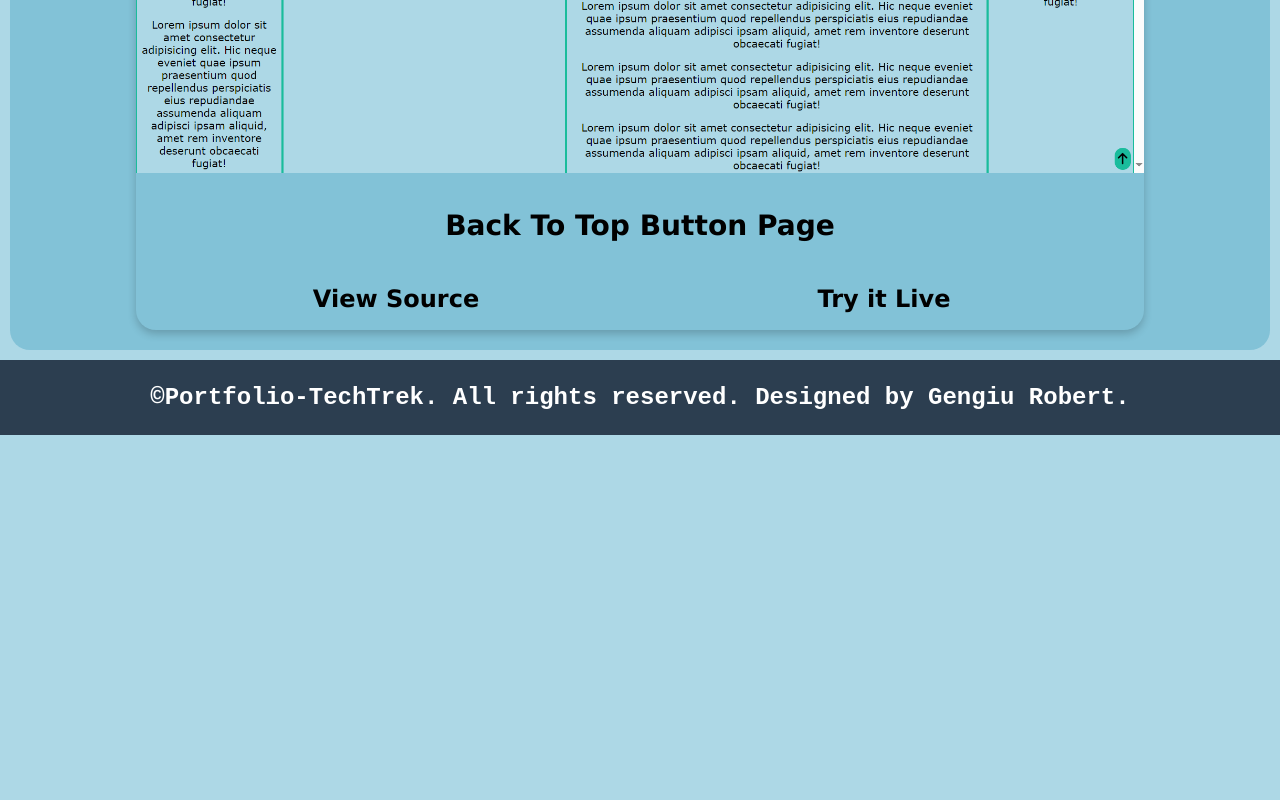
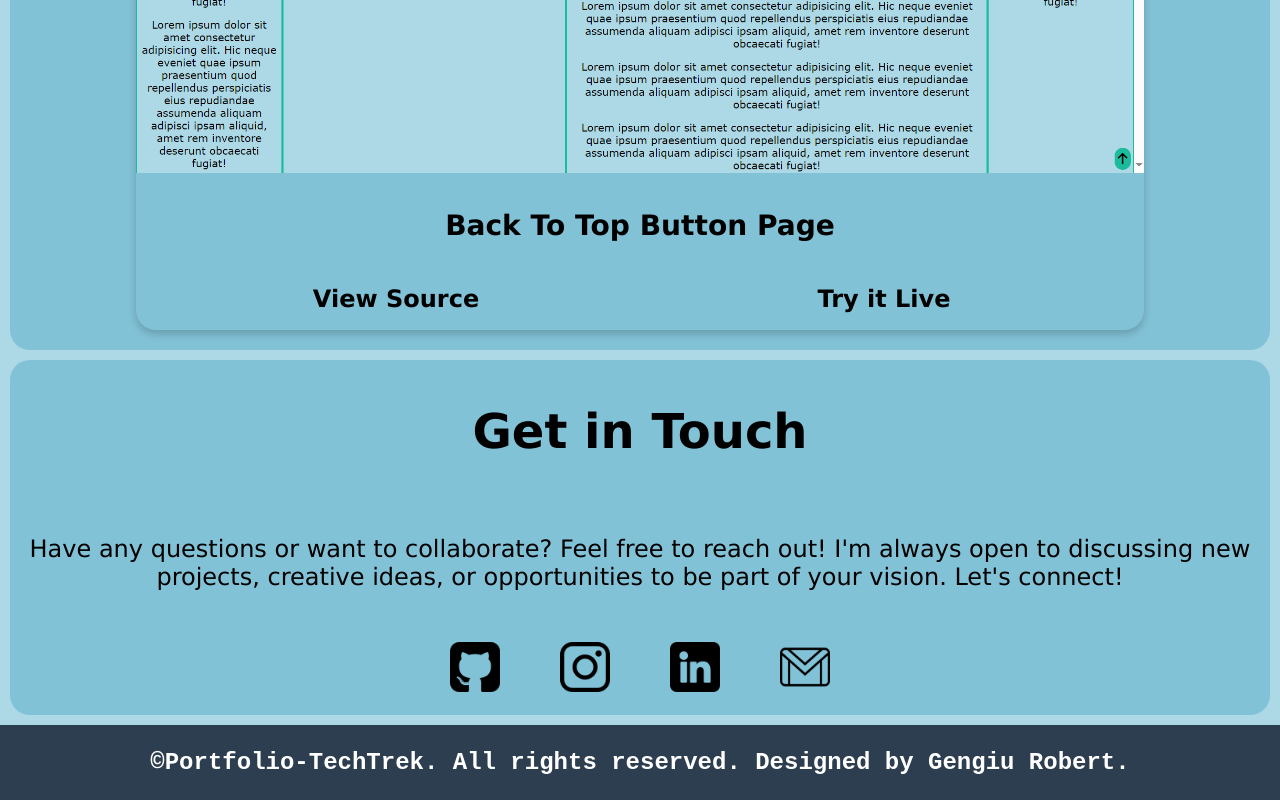
Before and after one commit to GengiuRobert/Portfolio-TechTrek, a plain HTML site: page index.html in a window 1280 px wide. Shown: the part 3900-4700 px from the top of the page. Before the commit the page ends 4335 px from the top, so only its background shows below. Drawn offline with Linux system fonts and the light colour scheme.

Commit message:
contact section created

```diff
--- a/index.css
+++ b/index.css
@@ -75,7 +75,8 @@ footer {
 }
 
 .about-me,
-.portfolio {
+.portfolio,
+.contact {
     text-align: center;
     font-family: Verdana, Geneva, Tahoma, sans-serif;
     font-size: 1.5em;
@@ -90,7 +91,9 @@ footer {
 .about-me h1,
 .about-me p,
 .portfolio h1,
-.portfolio p {
+.portfolio p,
+.contact h1,
+.contact p {
     padding: 10px;
 }
 
@@ -146,6 +149,35 @@ footer {
     background-color: hsla(0, 0%, 45%, 0.5);
 }
 
+.buttons2 {
+    list-style: none;
+    padding: 0;
+    margin: 0;
+    display: flex;
+    text-align: center;
+}
+
+.buttons2 img {
+    width: 50px;
+    height: 50px;
+}
+
+.buttons2 li {
+    flex: 1 1 0;
+    width: 100%;
+    padding: 15PX;
+}
+
+.buttons2 a {
+    text-decoration: none;
+    color: black;
+    text-align: center;
+    padding: 15px;
+    text-wrap: nowrap;
+    font-weight: bolder;
+    border-radius: 15px;
+}
+
 @media screen and (max-width:768px) {
     .navbar ul {
         list-style: none;
@@ -174,4 +206,12 @@ footer {
         text-align: center;
     }
 
+    .buttons2 {
+        list-style: none;
+        padding: 0;
+        margin: 0;
+        display: flex;
+        flex-direction: column;
+        text-align: center;
+    }
 }
--- a/index.html
+++ b/index.html
@@ -18,7 +18,7 @@
             <ul>
                 <li><a href="#C1">About Me</a></li>
                 <li><a href="#C2">Portfolio</a></li>
-                <li><a href="#">Contact</a></li>
+                <li><a href="#C3">Contact</a></li>
             </ul>
         </div>
     </header>
@@ -98,6 +98,23 @@
                 </div>
             </div>
         </div>
+
+        <div id="C3" class="contact">
+            <h1>Get in Touch</h1>
+            <p>Have any questions or want to collaborate? Feel free to reach out! I'm always open to discussing new
+                projects, creative ideas, or opportunities to be part of your vision. Let's connect!</p>
+            <div class="container">
+                <ul class="buttons2">
+                    <li><a href="https://github.com/GengiuRobert"><img src="img/github-sign.png"></a></li>
+                    <li><a href="https://www.instagram.com/robertg09?igsh=MWZxaHZyNTJ5eHh0dQ%3D%3D&utm_source=qr"><img
+                                src="img/instagram.png"></a></li>
+                    <li><a
+                            href="https://www.linkedin.com/in/robert-constantin-gengiu-ab3a2b277?utm_source=share&utm_campaign=share_via&utm_content=profile&utm_medium=ios_app"><img
+                                src="img/linkedin.png"></a></li>
+                    <li><a href="mailto:robert.gengiu03@gmail.com"><img src="img/gmail.png"></a></li>
+                </ul>
+            </div>
+        </div>
     </main>
 
     <footer>
```
Also changed, not shown: img/github-sign.png (added), img/gmail.png (added), img/instagram.png (added), img/linkedin.png (added).
